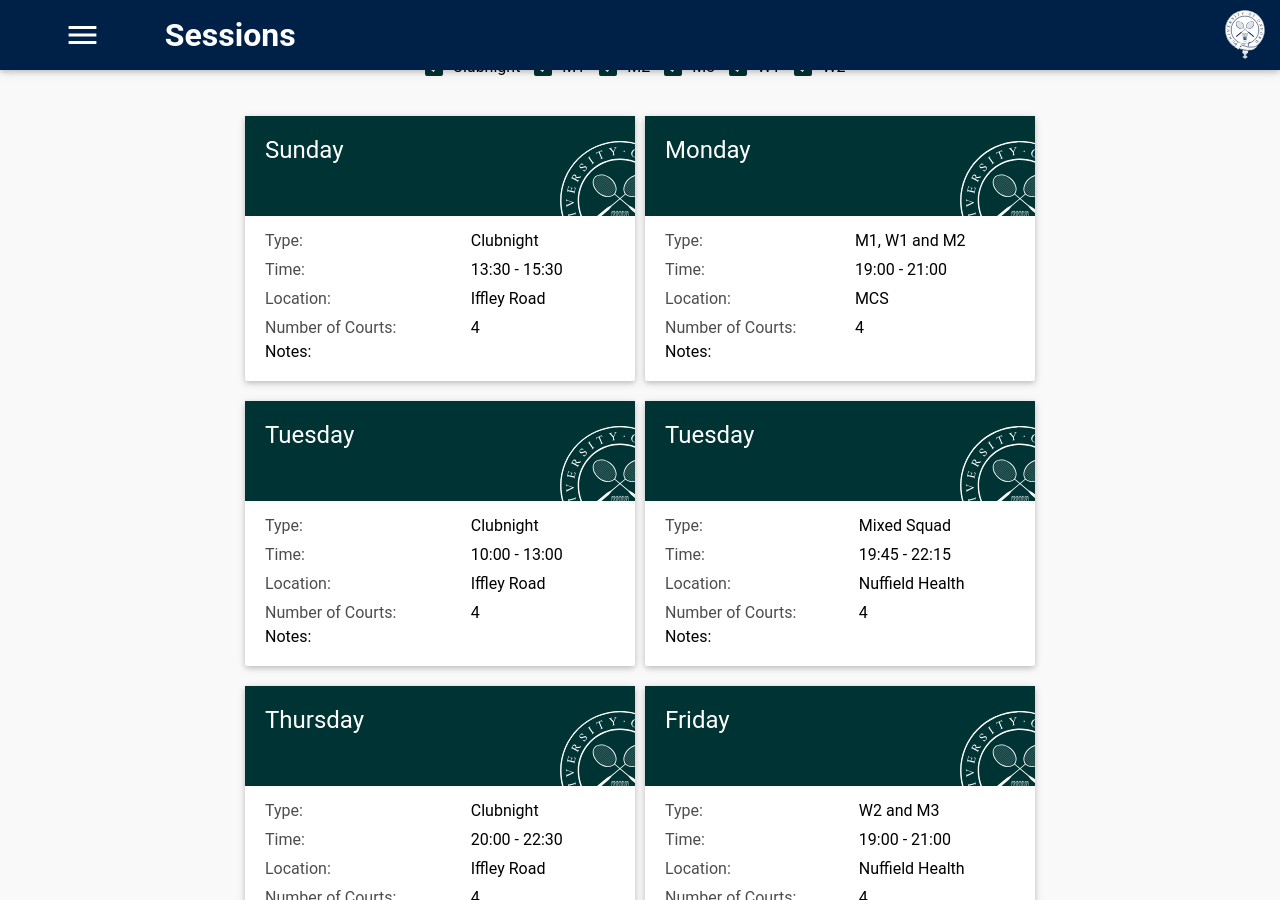
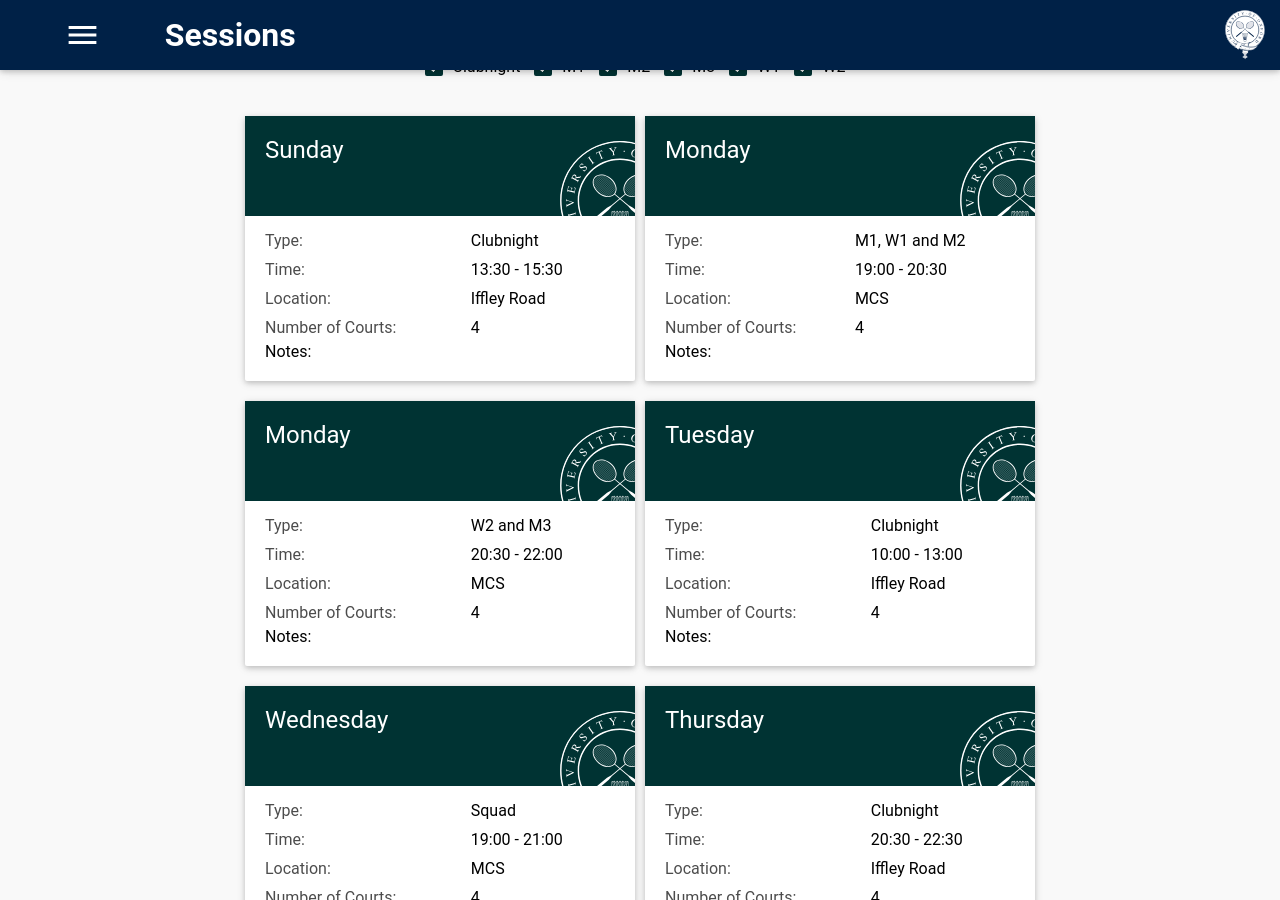
Before and after one commit to OUBaC/OUBaC.github.io, a Jekyll site: the page built from sessions.html, in a window 1280 px wide and 900 px high, scrolled down 223 px. Built offline with Jekyll 4.4.1, drawn with Linux system fonts in a browser that asks for light colours; some of the changed text lies outside the part shown.

Commit message:
Updated the sessions and removed the trials pop-up.

```diff
--- a/index.html
+++ b/index.html
@@ -6,7 +6,6 @@ stylesheets:
 javascript:
 - /path.js
 ---
-{% include trials-popup.html %}
 <div id="title-and-logo-container">
 	<div id='container'>
 		<img src="/assets/logo/logo-white-grouped.svg"/>
--- a/sessions.html
+++ b/sessions.html
@@ -14,7 +14,7 @@ sessions:
   - Clubnight
   exceptions:
 - day: Monday
-  time: "19:00 - 21:00"
+  time: "19:00 - 20:30"
   numberOfCourts: 4
   location: MCS
   participantString: M1, W1 and M2
@@ -22,6 +22,15 @@ sessions:
   - M1
   - M2
   - W1
+  exceptions:
+- day: Monday
+  time: "20:30 - 22:00"
+  numberOfCourts: 4
+  location: MCS
+  participantString: W2 and M3
+  participants:
+  - W2
+  - M3
   exceptions:
 - day: Tuesday
   time: "10:00 - 13:00"
@@ -31,18 +40,21 @@ sessions:
   participants:
   - Clubnight
   exceptions:
-- day: Tuesday
-  time: "19:45 - 22:15"
+- day: Wednesday
+  time: "19:00 - 21:00"
   numberOfCourts: "4"
-  location: Nuffield Health
-  participantString: Mixed Squad
+  location: MCS
+  participantString: Squad
   participants:
   - M1
   - W1
   - M2
+  - W2
+  - M3
+  - W3
   exceptions:
 - day: Thursday
-  time: "20:00 - 22:30"
+  time: "20:30 - 22:30"
   numberOfCourts: "4"
   location: Iffley Road
   participantString: Clubnight
@@ -50,13 +62,12 @@ sessions:
   - Clubnight
   exceptions:
 - day: Friday
-  time: "19:00 - 21:00"
+  time: "11:00 - 14:00"
   numberOfCourts: "4"
-  location: Nuffield Health
-  participantString: W2 and M3
+  location: Iffley Road
+  participantString: Clubnight
   participants:
-  - W2
-  - M3
+  - Clubnight
   exceptions:
 - day: Saturday
   time: "14:00 - 16:00"
```
